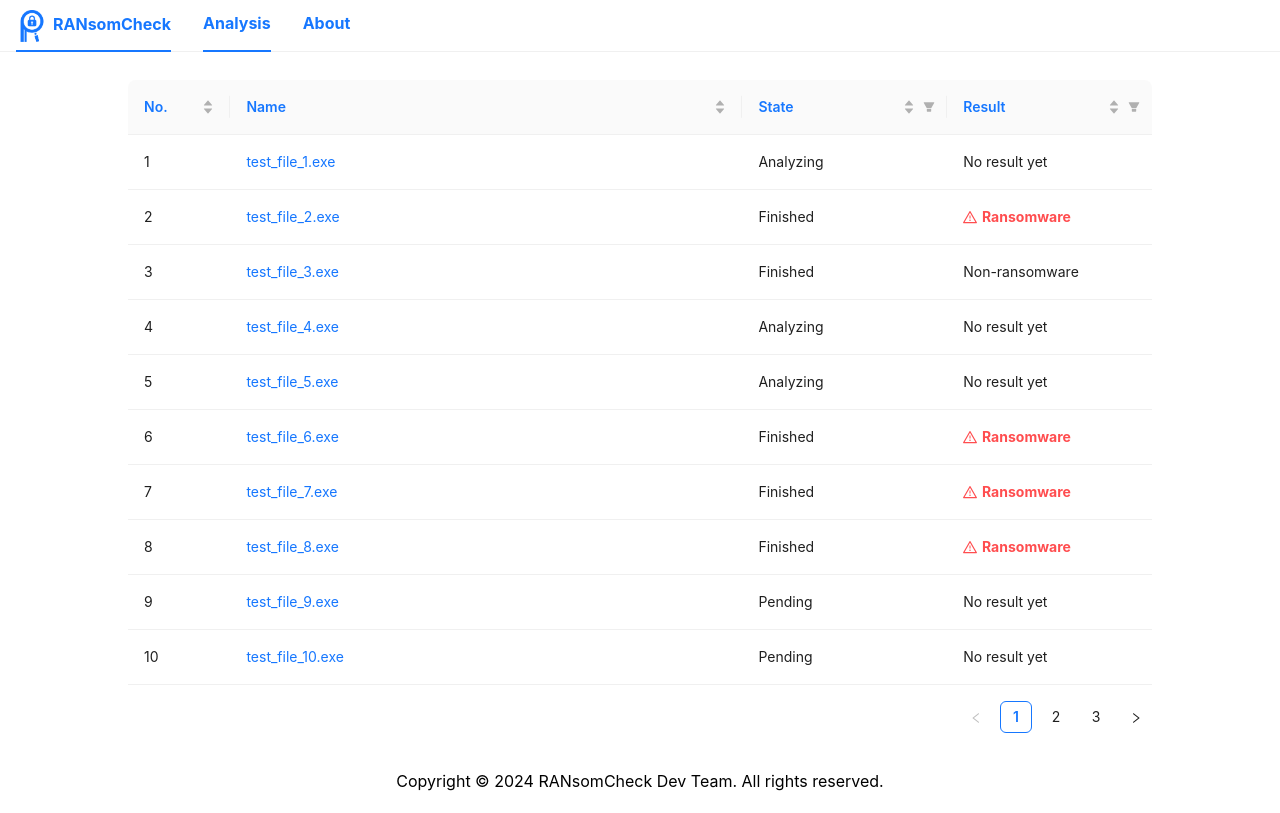
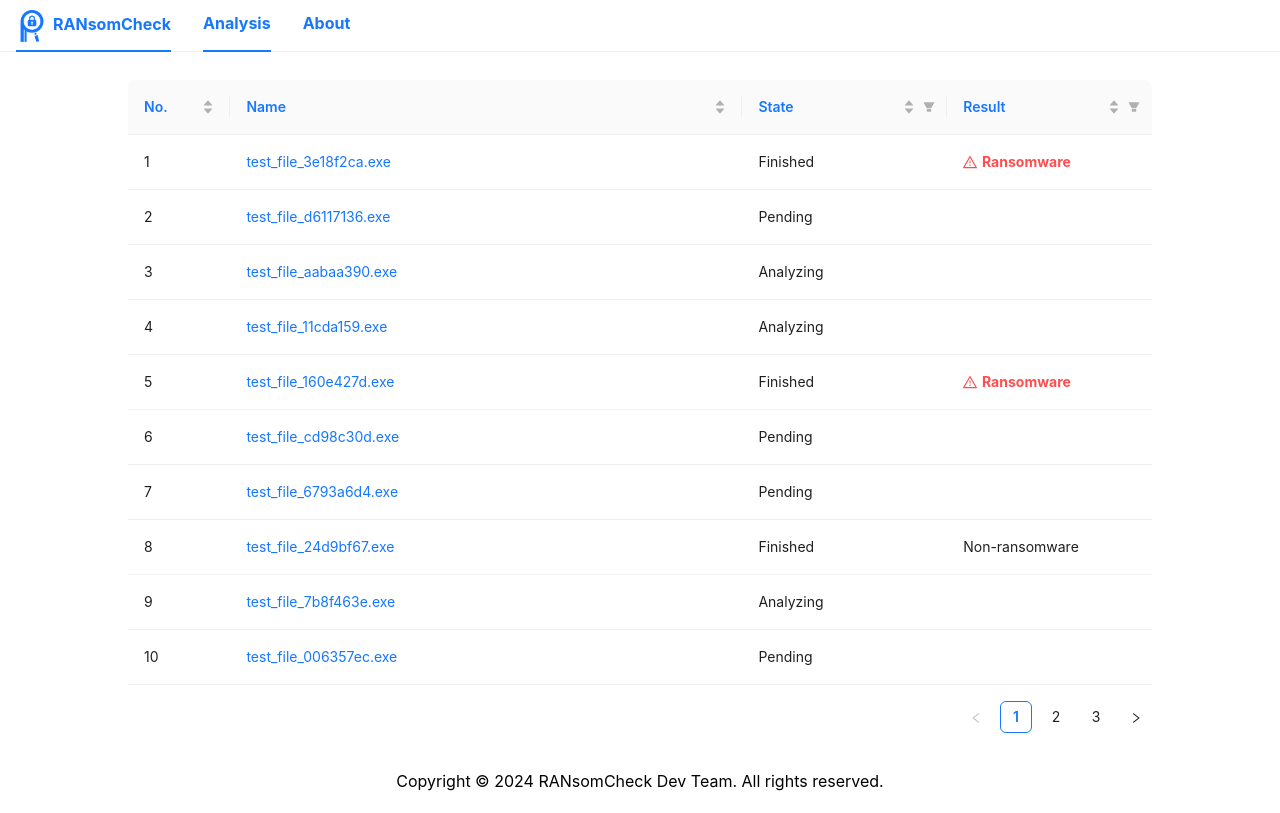
Before and after one commit to Kiri487/RANsomCheck-Frontend, a React (Vite) app: page /analysis in a window 1280 px wide. Built offline with nearby package versions, Linux system fonts and the light colour scheme.

Commit message:
[refactor] Separated fake data generation to a file

```diff
--- /dev/null
+++ b/src/FakeData.tsx
@@ -0,0 +1,36 @@
+const generateFakeGUID = () => {
+    return 'xxxxxxxx-xxxx-4xxx-yxxx-xxxxxxxxxxxx'.replace(/[xy]/g, function(c) {
+        const r = Math.random() * 16 | 0, v = c === 'x' ? r : (r & 0x3 | 0x8);
+        return v.toString(16);
+    });
+};
+
+const getFakeState = () => {
+    const states = ["Pending", "Analyzing", "Finished"];
+    const randomIndex = Math.floor(Math.random() * states.length);
+    return states[randomIndex];
+};
+
+export const generateFakeData = () => {
+    const id = generateFakeGUID();
+    const state = getFakeState();
+    return {
+      id: id,
+      name: `test_file_${id.split('-')[0]}.exe`,
+      state: state,
+      result: state === 'Finished' ? Math.floor(Math.random() * 2) : -1,
+      api_calls: []
+    };
+};
+
+export const generateFakeDataSource = (count: number) => {
+    const data = [];
+    for (let i = 1; i <= count; i++) {
+      const item = generateFakeData();
+      data.push({
+        number: i,
+        ...item
+      });
+    }
+    return data;
+};
--- a/src/pages/Analysis.tsx
+++ b/src/pages/Analysis.tsx
@@ -1,40 +1,10 @@
 import { Link } from "react-router-dom";
 import { Table } from "antd";
 import { WarningOutlined } from "@ant-design/icons";
+import { generateFakeDataSource } from '../FakeData';
 
 // fake data
-
-const generateFakeGUID = () => {
-  return 'xxxxxxxx-xxxx-4xxx-yxxx-xxxxxxxxxxxx'.replace(/[xy]/g, function(c) {
-    const r = Math.random() * 16 | 0, v = c === 'x' ? r : (r & 0x3 | 0x8);
-    return v.toString(16);
-  });
-};
-
-const getFakeState = () => {
-  const states = ["Pending", "Analyzing", "Finished"];
-  const randomIndex = Math.floor(Math.random() * states.length);
-  return states[randomIndex];
-};
-
-const generateFakeDataSource = (count: number) => {
-  const data = [];
-  for (let i = 1; i <= count; i++) {
-    const state = getFakeState();
-    data.push({
-      number: i,
-      id: generateFakeGUID(),
-      name: `test_file_${i}.exe`,
-      state: state,
-      result: state === 'Finished' ? Math.floor(Math.random() * 2) : -1,
-    });
-  }
-  return data;
-};
-
 const dataSource = generateFakeDataSource(25);
-
-// fake data
 
 const columns = [
   {
@@ -84,7 +54,7 @@ const columns = [
         ) : text === 0 ? (
           "Non-ransomware"
         ) : (
-          "No result yet"
+          ""
         )}
       </span>
     ),
```
